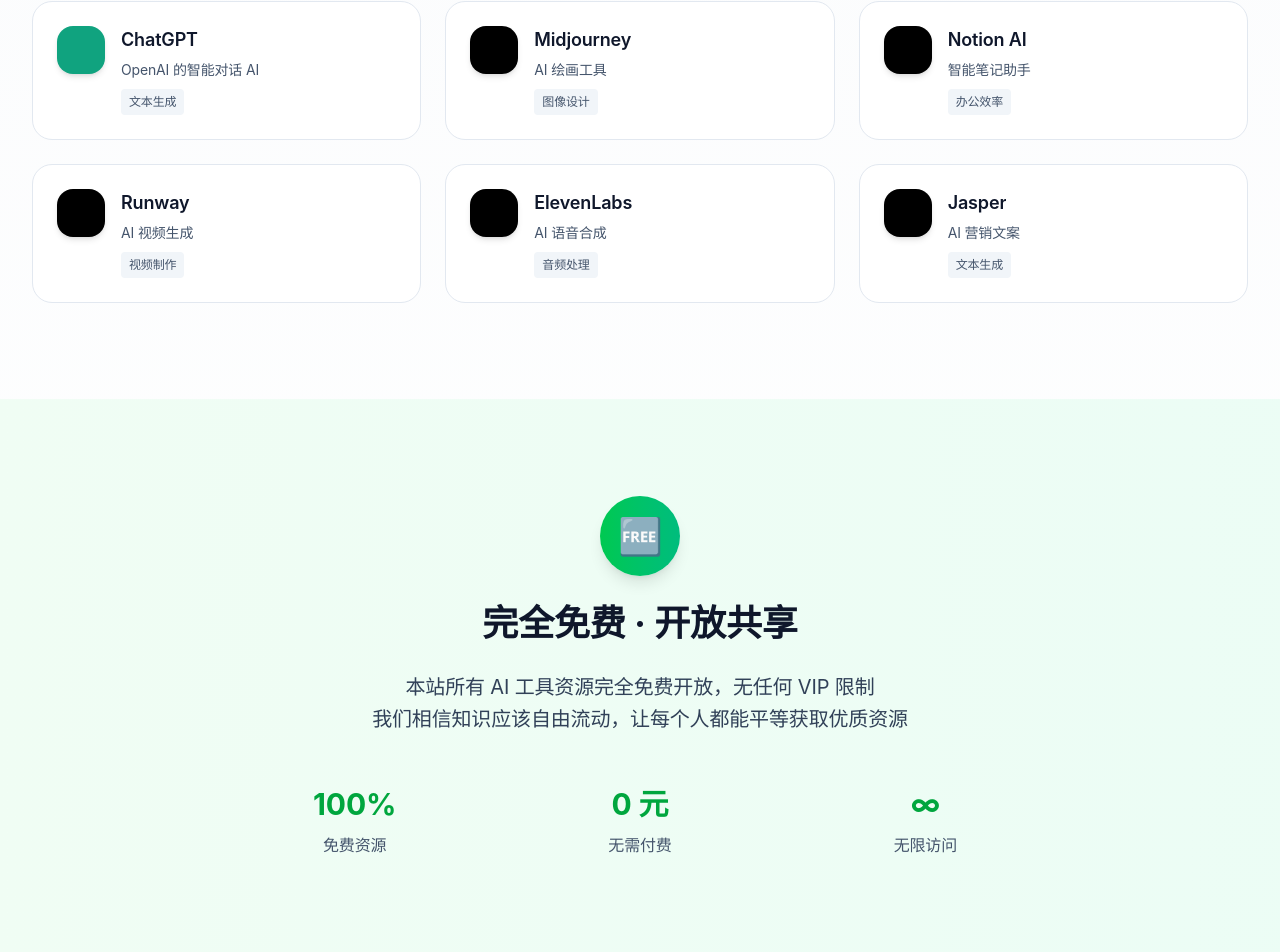
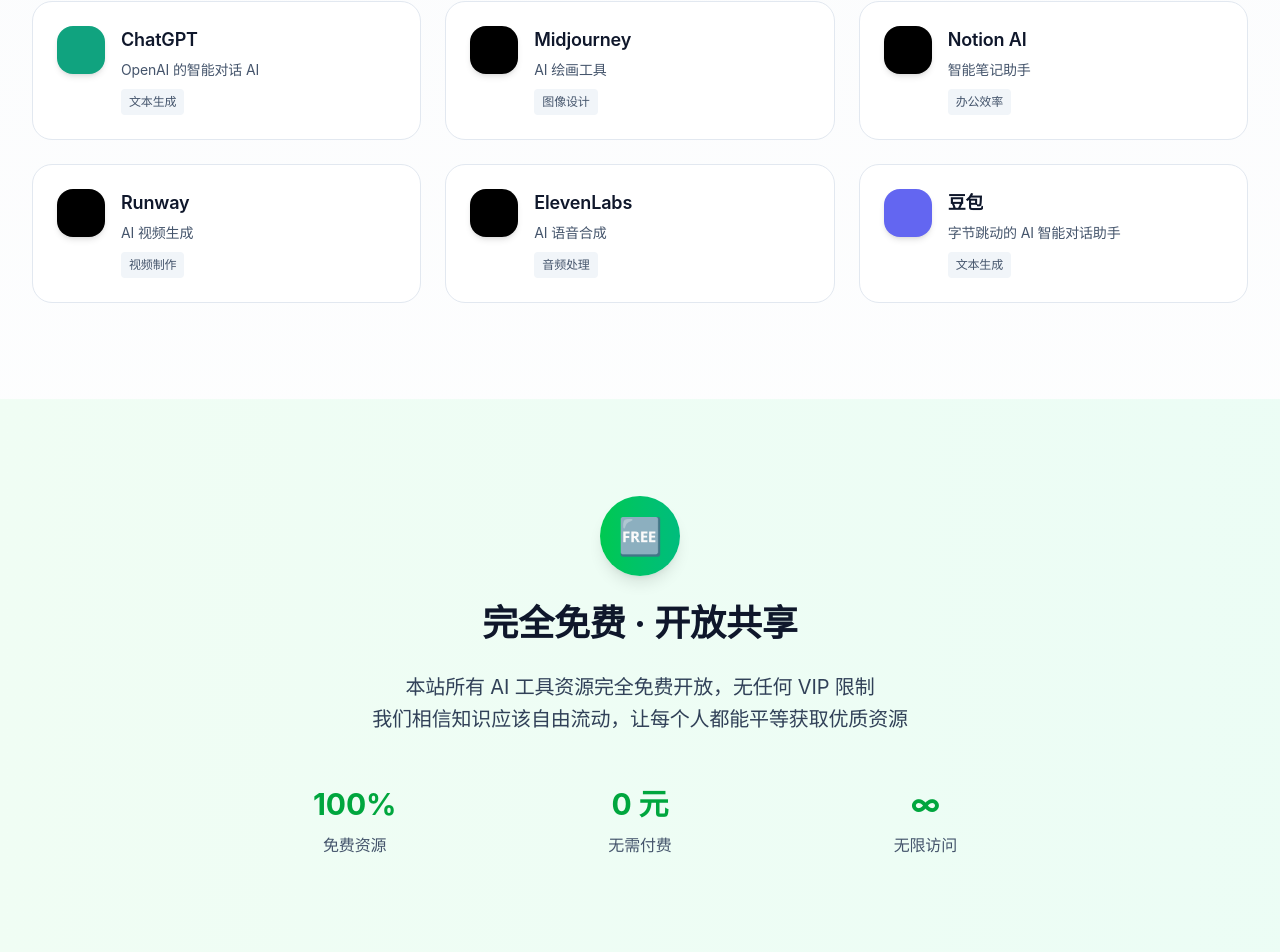
Before and after one commit to yinpengpeng1027-code/ai-tools-nav, a Next.js app: page / in a window 1280 px wide. Shown: the part 3214-4166 px from the top of the page. Built offline with nearby package versions, Linux system fonts and the light colour scheme; grey boxes are pictures that could not be loaded.

Commit message:
fix: 修复 Jasper 工具配对错误（ID 1001 实际是豆包）

```diff
--- a/src/app/page.tsx
+++ b/src/app/page.tsx
@@ -23,7 +23,7 @@
   { id: 401, name: "Notion AI", description: "智能笔记助手", category: "办公效率", logo: "📝", url: "https://notion.so" },
   { id: 201, name: "Runway", description: "AI 视频生成", category: "视频制作", logo: "🎬", url: "https://runwayml.com" },
   { id: 301, name: "ElevenLabs", description: "AI 语音合成", category: "音频处理", logo: "🔊", url: "https://elevenlabs.io" },
-  { id: 1001, name: "Jasper", description: "AI 营销文案", category: "文本生成", logo: "✍️", url: "https://jasper.ai" },
+  { id: 1001, name: "豆包", description: "字节跳动的 AI 智能对话助手", category: "文本生成", logo: "🎒", url: "https://doubao.com" },
 ];
 
 const STATS = [
```
Also changed, not shown: 2 other files (tests, documents, lock files or other folders).
